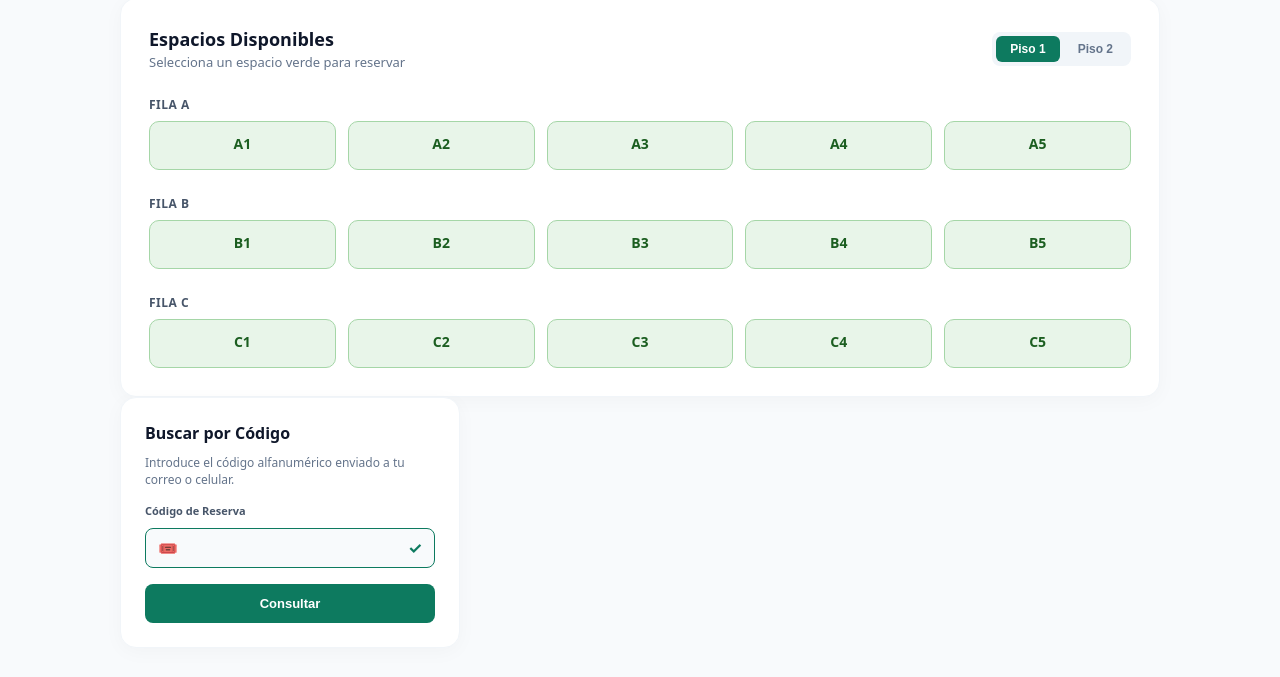
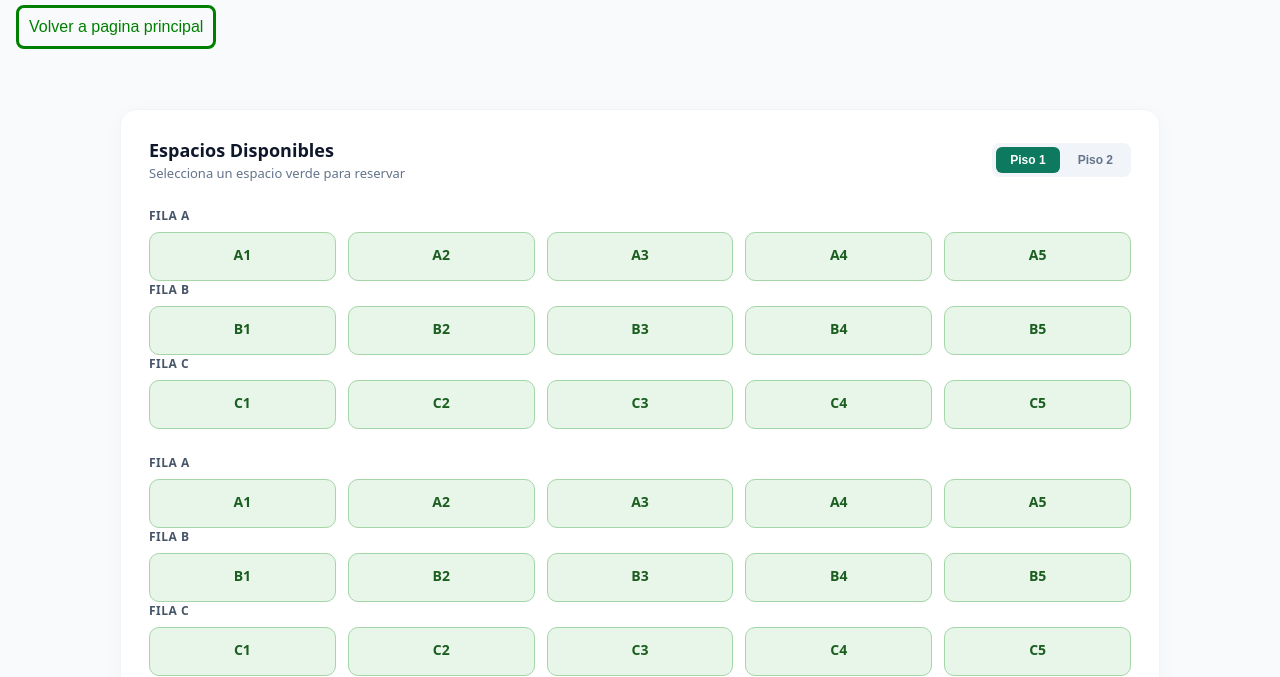
Before and after one commit to u20242227017-art/ParqueaYa-, a plain HTML site: page templates/mapaReservas.htm in a window 1280 px wide. Shown: the part 121-798 px from the top of the page. Drawn offline with Linux system fonts and the light colour scheme.

Commit message:
Organiza estructura del proyecto

```diff
--- a/Style.css
+++ b/estilos/Style.css
@@ -18,11 +18,11 @@ body {
 
 /* Encabezado */
 .header-bienvenido {
-    margin-bottom: 10px;
+    margin-left: -10%;
 }
 
 .header-bienvenido h1 {
-    font-size: 26px;
+    font-size: 3rem;
     font-weight: 700;
     color: #0f172a;
 }
@@ -35,6 +35,7 @@ body {
 
 /* Tarjeta Principal contenedora de tarjetas de estacionamiento */
 .tarjeta-espacios {
+    margin-top: 5vh;
     background-color: #ffffff;
     border-radius: 16px;
     padding: 28px;
@@ -62,7 +63,22 @@ body {
     color: #64748b;
     margin-top: 2px;
 }
-
+.btn-regreso{
+    font-size: 1rem;
+    margin-top: 1vh;
+    text-decoration: none;
+    border-radius: 8px;
+    border: solid green;
+    color: green;
+    padding: 10px;
+    background: transparent;
+}
+.btn-regreso:hover{
+    color: white;
+    background-color: green;
+    transition: 0.5s ease;
+    cursor: pointer;
+}
 /* Botones Piso 1 y Piso 2 */
 .selector-piso {
     background-color: #f1f5f9;
@@ -152,6 +168,7 @@ body {
     display: flex;
     flex-direction: column;
     gap: 10px;
+    margin-top: 5vh;
 }
 
 .tarjeta-busqueda h3 {
@@ -167,7 +184,7 @@ body {
 }
 
 .tarjeta-busqueda label {
-    font-size: 11px;
+    font-size: 1rem;
     font-weight: 600;
     color: #475569;
 }
--- /dev/null
+++ b/scripts/mapa.js
@@ -0,0 +1,2 @@
+let botonPisoUno = document.querySelector(".btn-piso")
+botonPisoUno.addEventListener("click", cambioPiso())
--- a/index2.htm
+++ b/templates/mapaReservas.htm
@@ -4,14 +4,15 @@
     <meta charset="UTF-8">
     <meta name="viewport" content="width=device-width, initial-scale=1.0">
     <title>ParqueaYa!</title>
-    <link rel="stylesheet" href="Style.css">
+    <link rel="stylesheet" href="/ParqueaYa-/estilos/Style.css">
 </head>
 <body>
-
+<script src="/ParqueaYa-/mapa.js"></script>
     <!-- Encabezado superior -->
     <header class="header-bienvenido">
         <h1>Bienvenido</h1>
         <p>Encuentra y reserva tu espacio de parqueo en segundos.</p>
+        <a href="/ParqueaYa-/index.html"><button class="btn-regreso">Volver a pagina principal</button></a>
     </header>
 
     <main class="contenedor-principal">
@@ -27,7 +28,89 @@
                     <button class="btn-piso">Piso 2</button>
                 </div>
             </div>
+<div id="piso 1">
+     <!-- FILA A -->
+            <div class="grupo-fila">
+                <span class="titulo-fila">FILA A</span>
+                <div class="grid-espacios">
+                    <div class="espacio ">
+                        <strong>A1</strong>
+                        <span></span>
+                    </div>
+                    <div class="espacio ">
+                        <strong>A2</strong>
+                        <span></span>
+                    </div>
+                    <div class="espacio ">
+                        <strong>A3</strong>
+                        <span></span>
+                    </div>
+                    <div class="espacio ">
+                        <strong>A4</strong>
+                        <span></span>
+                    </div>
+                    <div class="espacio ">
+                        <strong>A5</strong>
+                        <span></span>
+                    </div>
+                </div>
+            </div>
 
+            <!-- FILA B -->
+            <div class="grupo-fila">
+                <span class="titulo-fila">FILA B</span>
+                <div class="grid-espacios">
+                    <div class="espacio ">
+                        <strong>B1</strong>
+                        <span></span>
+                    </div>
+                    <div class="espacio ">
+                        <strong>B2</strong>
+                        <span></span>
+                    </div>
+                    <div class="espacio ">
+                        <strong>B3</strong>
+                        <span> </span>
+                    </div>
+                    <div class="espacio ">
+                        <strong>B4</strong>
+                        <span></span>
+                    </div>
+                    <div class="espacio ">
+                        <strong>B5</strong>
+                        <span></span>
+                    </div>
+                </div>
+            </div>
+
+            <!-- FILA C -->
+            <div class="grupo-fila">
+                <span class="titulo-fila">FILA C</span>
+                <div class="grid-espacios">
+                    <div class="espacio ">
+                        <strong>C1</strong>
+                        <span></span>
+                    </div>
+                    <div class="espacio ">
+                        <strong>C2</strong>
+                        <span></span>
+                    </div>
+                    <div class="espacio ">
+                        <strong>C3</strong>
+                        <span></span>
+                    </div>
+                    <div class="espacio ">
+                        <strong>C4</strong>
+                        <span></span>
+                    </div>
+                    <div class="espacio ">
+                        <strong>C5</strong>
+                        <span></span>
+                    </div>
+                </div>
+            </div>
+            </div>
+             <div id="piso 2">
             <!-- FILA A -->
             <div class="grupo-fila">
                 <span class="titulo-fila">FILA A</span>
@@ -108,7 +191,12 @@
                     </div>
                 </div>
             </div>
+        </div>
         </section>
+
+
+
+
 
         <!-- Tarjeta de búsqueda por código -->
         <section class="tarjeta-busqueda">
@@ -126,16 +214,5 @@
         </section>
     </main>
 
-    <!-- Logo y pie de página -->
-    <footer class="footer-logo">
-        <div class="logo-box">
-            <img src="imagenes/logo.jpeg" alt="Logo ParqueaYa!">
-        </div>
-        <div>
-            <h2>ParqueaYa!</h2>
-            <p>INTERFAZ DE USUARIO</p>
-        </div>
-    </footer>
-
 </body>
 </html>
```
Also changed, not shown: estilos/inicio.css (renamed from inicio.css, +6 -5 lines), index.html (+15 -11 lines).
